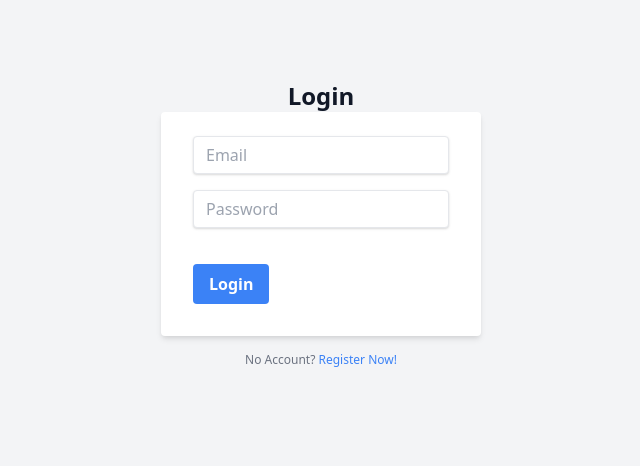
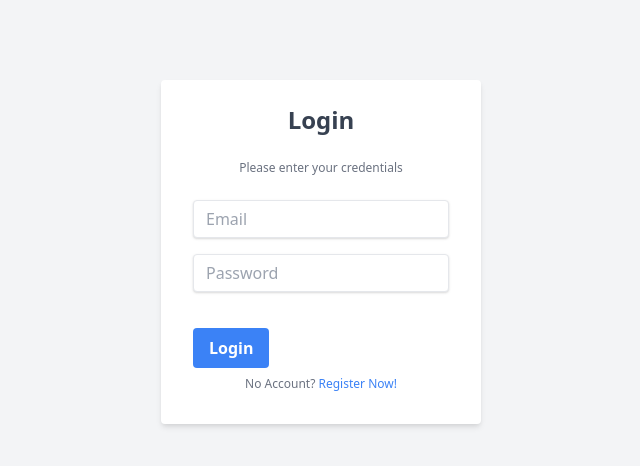
Before and after one commit to kumaraevan/e-commerce, a PHP site: page /login.php in a window 1280 px wide. Shown: the top 466 px of the page, without its empty margins (319-959 px from the left). Run offline with PHP 8.4, Linux system fonts and the light colour scheme.

Commit message:
Add files via upload
sychronizing ui/ux

```diff
--- a/login.php
+++ b/login.php
@@ -54,22 +54,27 @@ if ($_SERVER["REQUEST_METHOD"] == "POST" && isset($_POST['login'])) {
     <meta charset="UTF-8">
     <title>Login</title>
     <link href="https://cdn.jsdelivr.net/npm/tailwindcss@2.2.19/dist/tailwind.min.css" rel="stylesheet">
+    <link rel="stylesheet" href="https://cdnjs.cloudflare.com/ajax/libs/font-awesome/5.15.3/css/all.min.css">
 </head>
 <body class="bg-gray-100">
 <div class="container mx-auto w-full max-w-xs mt-20">
-    <h2 class="text-center text-2xl font-extrabold text-gray-900">Login</h2>
+    <div class="bg-white shadow-md rounded px-8 pt-6 pb-8 mb-4">
+        <h2 class="text-2xl font-semibold text-center text-gray-700 mb-6">Login</h2>
+        <p class="text-center text-gray-500 text-xs mt-4">
+            Please enter your credentials
+        </p><br>
         <?php if (!empty($logout_msg)): ?>
-        <div class="bg-green-100 border border-green-400 text-green-700 px-4 py-3 rounded relative" role="alert">
+            <div class="bg-green-100 border border-green-400 text-green-700 px-4 py-3 rounded relative mb-4" role="alert">
                 <?php echo htmlspecialchars($logout_msg); ?>
             </div>
         <?php endif; ?>
-
-    <?php if ($error_msg != ""): ?>
-        <div class="bg-red-100 border border-red-400 text-red-700 px-4 py-3 rounded relative" role="alert">
+        <?php if (!empty($error_msg)): ?>
+            <div class="bg-red-100 border border-red-400 text-red-700 px-4 py-3 rounded relative mb-4" role="alert">
                 <?php echo htmlspecialchars($error_msg); ?>
             </div>
         <?php endif; ?>
-    <form action="login.php" method="post" class="bg-white shadow-md rounded px-8 pt-6 pb-8 mb-4">
+        <!-- Login form -->
+        <form action="login.php" method="post">
             <div class="mb-4">
                 <input class="shadow appearance-none border rounded w-full py-2 px-3 text-gray-700 leading-tight focus:outline-none focus:shadow-outline" type="email" name="email" placeholder="Email" required>
             </div>
@@ -77,13 +82,15 @@ if ($_SERVER["REQUEST_METHOD"] == "POST" && isset($_POST['login'])) {
                 <input class="shadow appearance-none border rounded w-full py-2 px-3 text-gray-700 mb-3 leading-tight focus:outline-none focus:shadow-outline" type="password" name="password" placeholder="Password" required>
             </div>
             <div class="flex items-center justify-between">
-            <button class="bg-blue-500 hover:bg-blue-700 text-white font-bold py-2 px-4 rounded focus:outline-none focus:shadow-outline" type="submit" name="login">Login</button>
+                <button type="submit" name="login" class="bg-blue-500 hover:bg-blue-700 text-white font-bold py-2 px-4 rounded focus:outline-none focus:shadow-outline">
+                    Login
+                </button>
             </div>
         </form>
-
-    <p class="text-center text-gray-500 text-xs">
+        <p class="text-center text-gray-500 text-xs mt-2">
             No Account? <a href="register.php" class="text-blue-500 hover:text-blue-800">Register Now!</a>
         </p>
     </div>
+</div>
 </body>
 </html>
```
Lines whose indentation alone changed are shown as unchanged.
